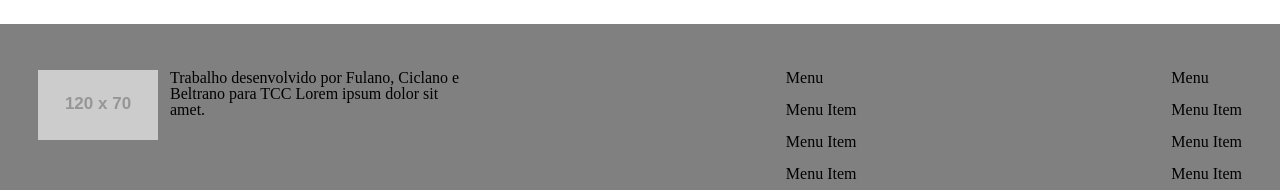
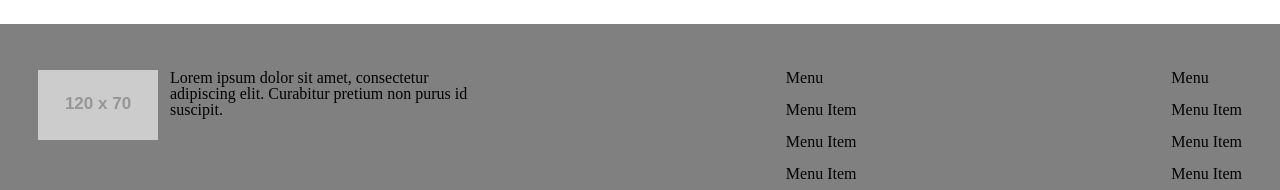
Before and after one commit to felipealmeidacorrea/fac-basic-ecommerce-01, a plain HTML site: page index.html in a window 1280 px wide. Shown: the part 2781-2971 px from the top of the page. Drawn offline with nearby package versions, Linux system fonts and the light colour scheme; placeholder pictures from the web are drawn by us.

Commit message:
fixes about store info

```diff
--- a/index.html
+++ b/index.html
@@ -368,8 +368,7 @@
               class="footer-main-content__about-box__logo"
             />
             <p class="footer-main-content__about-box__text">
-              Trabalho desenvolvido por Fulano, Ciclano e Beltrano para TCC
-              Lorem ipsum dolor sit amet.
+              Lorem ipsum dolor sit amet, consectetur adipiscing elit. Curabitur pretium non purus id suscipit.
             </p>
           </div>
           <ul class="footer-menu footer-menu--1">
```
Also changed, not shown: pdp.html (+1 -2 lines), plp.html (+1 -2 lines).
